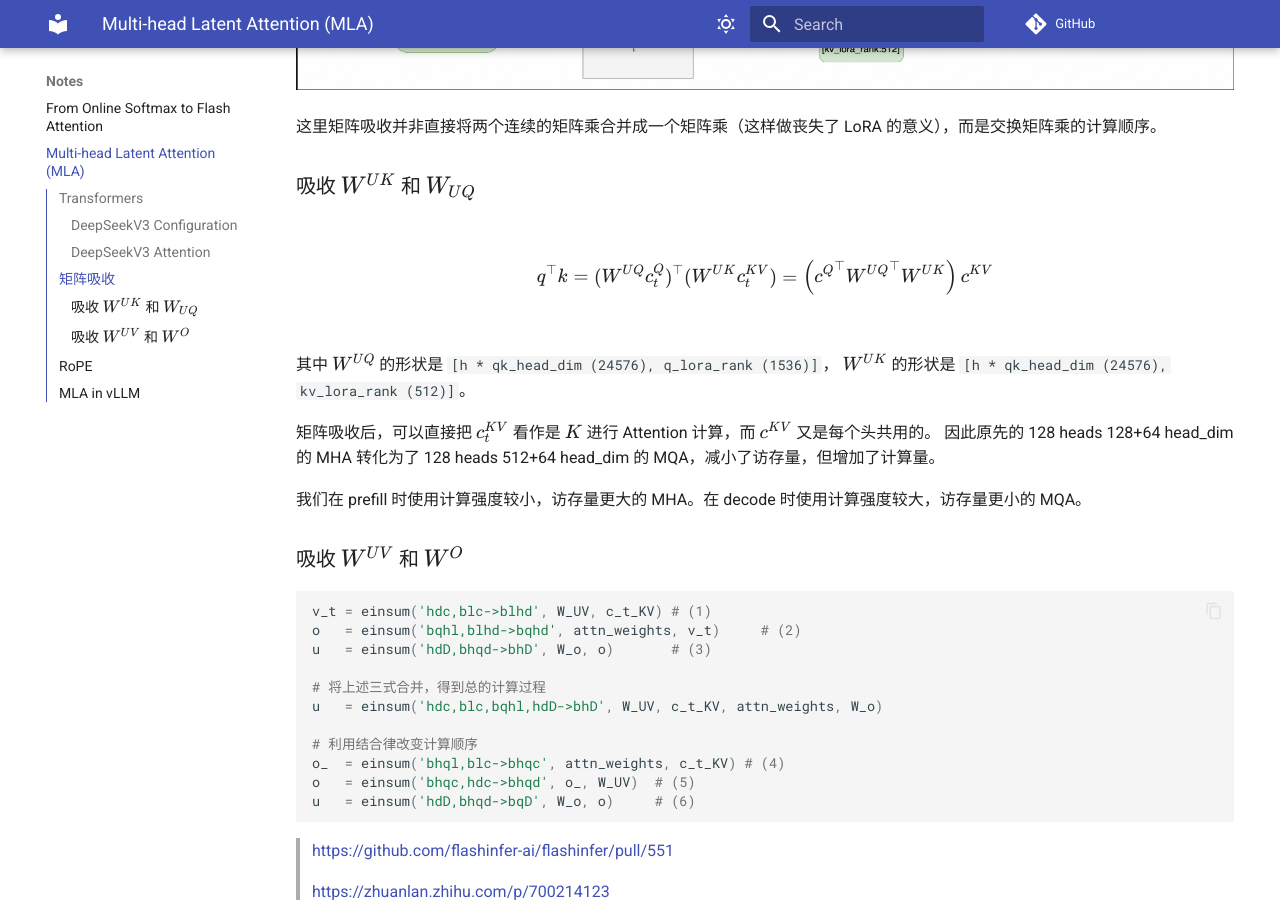
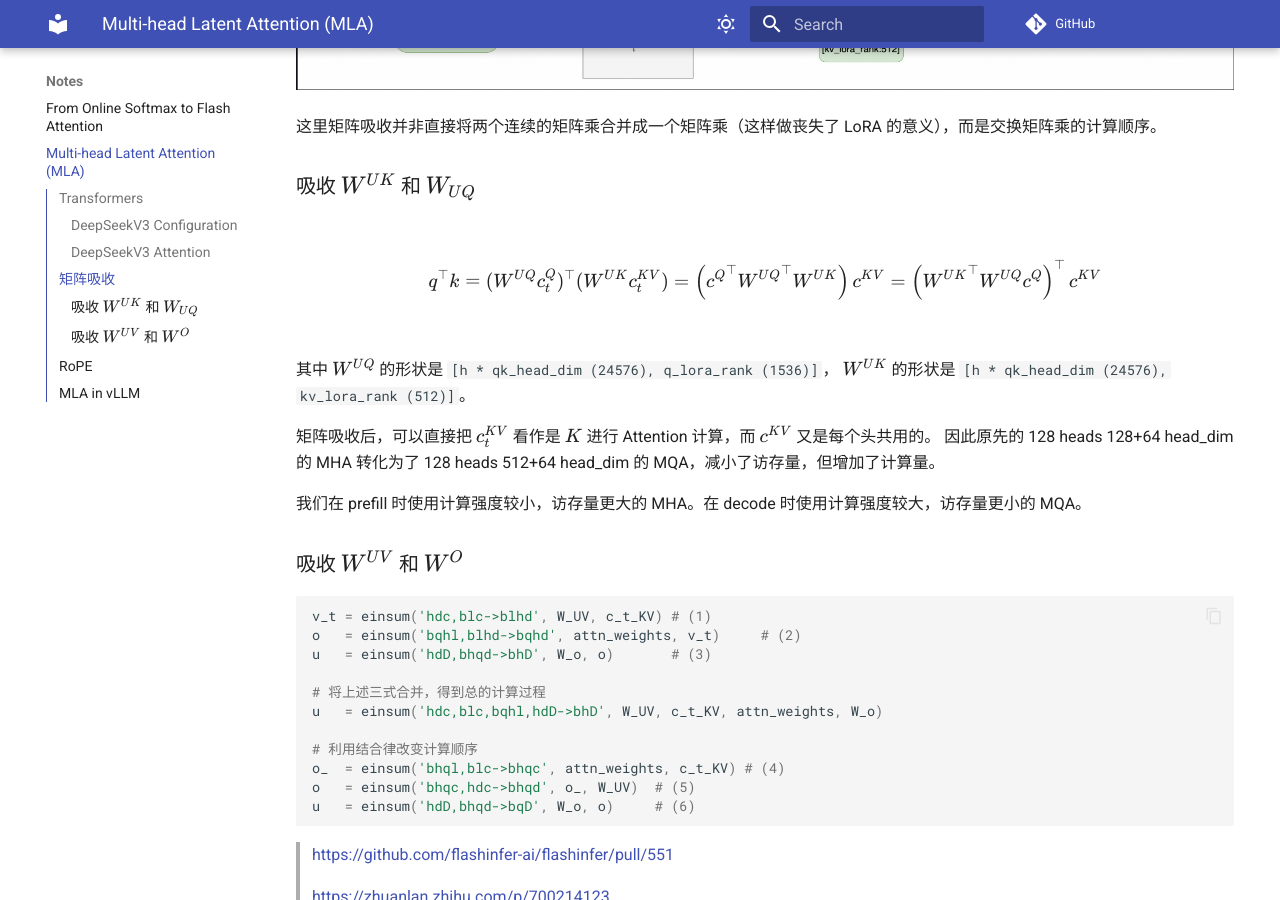
Before and after one commit to onjackay/notes, an MkDocs documentation site: the page built from docs/notes/mla.md, in a window 1280 px wide and 900 px high, scrolled down 2985 px. Built offline with MkDocs 1.6.1 and Material for MkDocs 9.7.7, drawn with Linux system fonts in a browser that asks for light colours; comment, search, counter and statistics services are not loaded; some of the changed lines change nothing that is shown; some of the changed text lies outside the part shown.

Commit message:
Update mla.md

```diff
--- a/docs/notes/mla.md
+++ b/docs/notes/mla.md
@@ -81,7 +81,7 @@ MLA 的 KV Cache 里存的是 `compressed_kv` 和 `k_rot`，大大减少了 KV C
 ### 吸收 $W^{UK}$ 和 $W_{UQ}$
 
 $$
-q^\top k = (W^{UQ} c_t^Q)^\top (W^{UK} c_t^{KV}) = \left({c^Q}^\top {W^{UQ}}^\top W^{UK}\right) c^{KV}
+q^\top k = (W^{UQ} c_t^Q)^\top (W^{UK} c_t^{KV}) = \left({c^Q}^\top {W^{UQ}}^\top W^{UK}\right) c^{KV} = \left({W^{UK}}^\top W^{UQ} c^Q \right)^\top c^{KV}
 $$
 
 其中 $W^{UQ}$ 的形状是 `[h * qk_head_dim (24576), q_lora_rank (1536)]`，
@@ -190,3 +190,9 @@ selector.py dispatch attention backend
 在 vLLM v1 中有 CutlassMLA, FlashattnMLA, FlashinferMLA, FlashMLA, TritonMLA 后端（for CUDA），而 v0 只支持 FlashMLA 和 Triton 后端。
 vLLM 定义了一个通用接口 `MLACommonImpl`，实现了 `forward` 和 `_forward_prefill` 等方法，但是没有实现 `_forward_decode`。
 各个后端的 MLA 实现都继承 `MLACommonImpl`，各自实现 `_forward_decode`。
+
+我们关注 `TritonMLAImpl._forward_decode` 实现，其调用了 `decode_attention_fwd`。
+由于矩阵吸收后等价于 MQA，接着调用 `decode_attention_fwd_grouped`：
+
+1. `_decode_att_m_fwd`
+2. `_decode_softmax_reducev_fwd`
```
